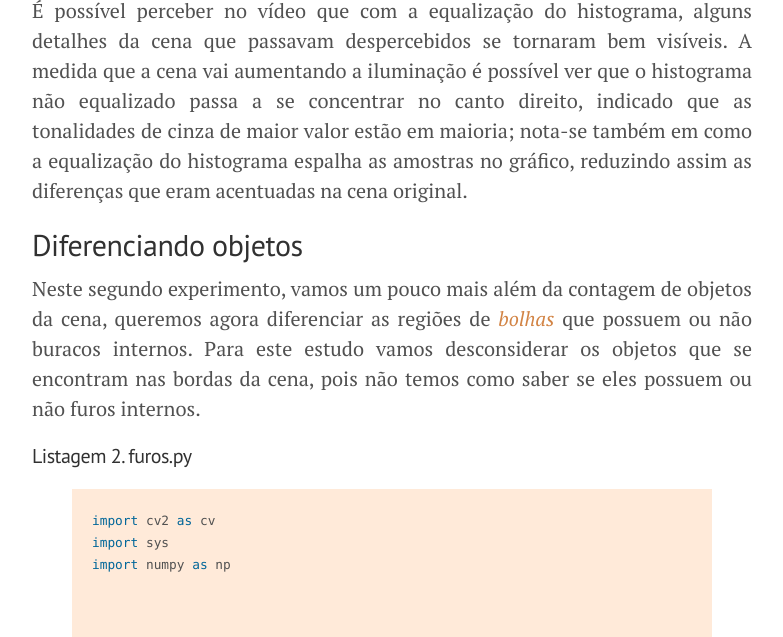
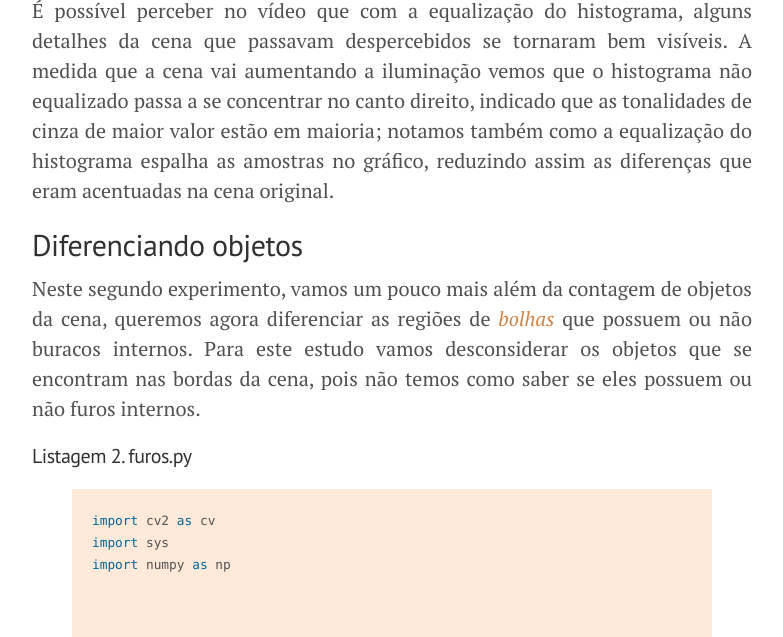
Before and after one commit to lucasamds/lucasamds.github.io, a Jekyll site: the page built from _posts/2021-02-27-manipulacao-histogramas.md, in a window 1280 px wide and 900 px high, scrolled down 4486 px, cut to the strip 263-900 px from the top of the window. Shown: the whole strip, without its empty margins (248-1031 px from the left). Built offline with Jekyll 4.4.1, drawn with Linux system fonts in a browser that asks for light colours; some of the changed text lies outside the part shown.

Commit message:
Update 2021-02-27-manipulacao-histogramas.md

```diff
--- a/_posts/2021-02-27-manipulacao-histogramas.md
+++ b/_posts/2021-02-27-manipulacao-histogramas.md
@@ -123,7 +123,7 @@ A parte final da <a href="#listagem1">Listagem 1</a> prepara o conteúdo que ser
 ![](https://media.giphy.com/media/bEYNSjj1mvEAJU1QLC/giphy.gif)
 *Vídeo 1. Exemplo de saída do programa equalizando.py*
 
-É possível perceber no vídeo que com a equalização do histograma, alguns detalhes da cena que passavam despercebidos se tornaram bem visíveis. A medida que a cena vai aumentando a iluminação é possível ver que o histograma não equalizado passa a se concentrar no canto direito, indicado que as tonalidades de cinza de maior valor estão em maioria; nota-se também em como a equalização do histograma espalha as amostras no gráfico, reduzindo assim as diferenças que eram acentuadas na cena original.
+É possível perceber no vídeo que com a equalização do histograma, alguns detalhes da cena que passavam despercebidos se tornaram bem visíveis. A medida que a cena vai aumentando a iluminação vemos que o histograma não equalizado passa a se concentrar no canto direito, indicado que as tonalidades de cinza de maior valor estão em maioria; notamos também como a equalização do histograma espalha as amostras no gráfico, reduzindo assim as diferenças que eram acentuadas na cena original.
 
 
 ## Diferenciando objetos
```
Also changed, not shown: other parts of _posts/2021-02-27-manipulacao-histogramas.md (+1 -1 lines).
